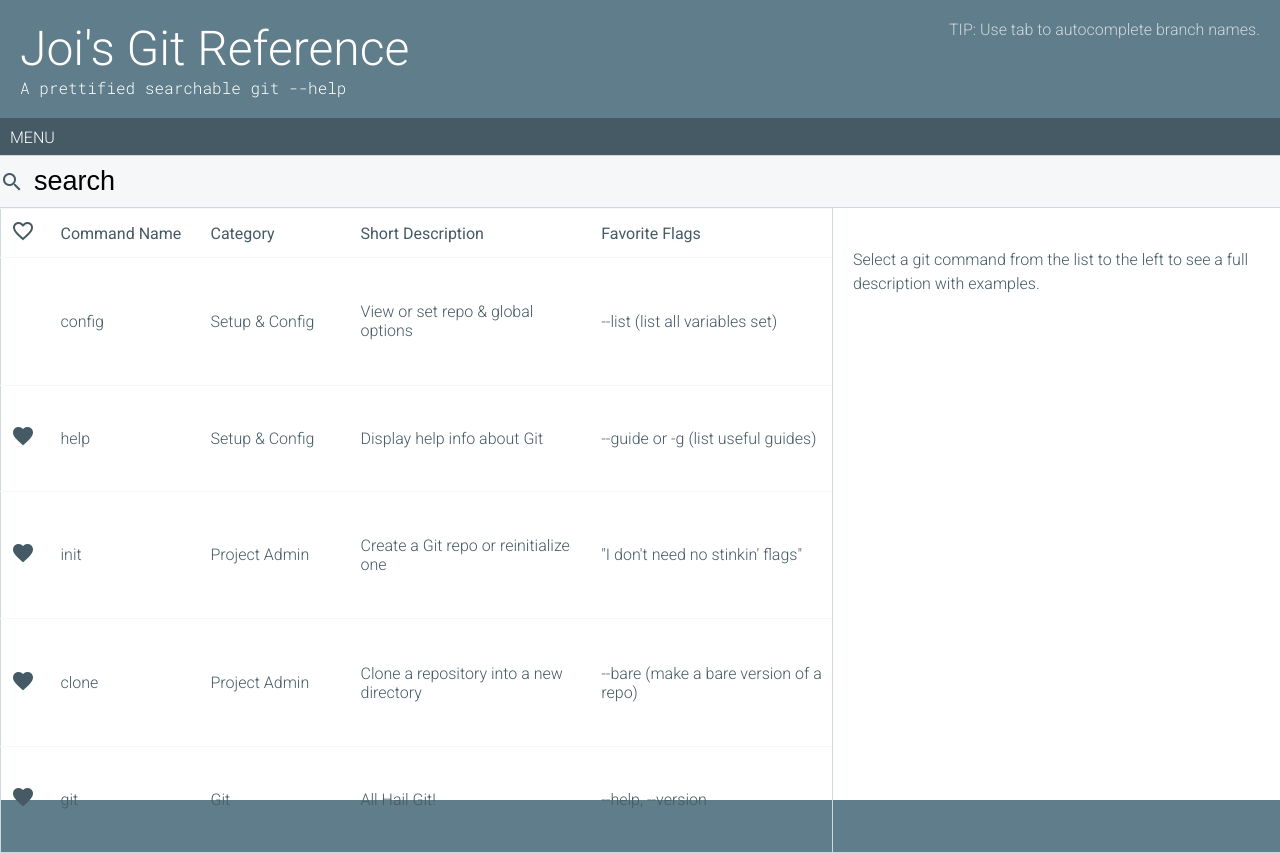
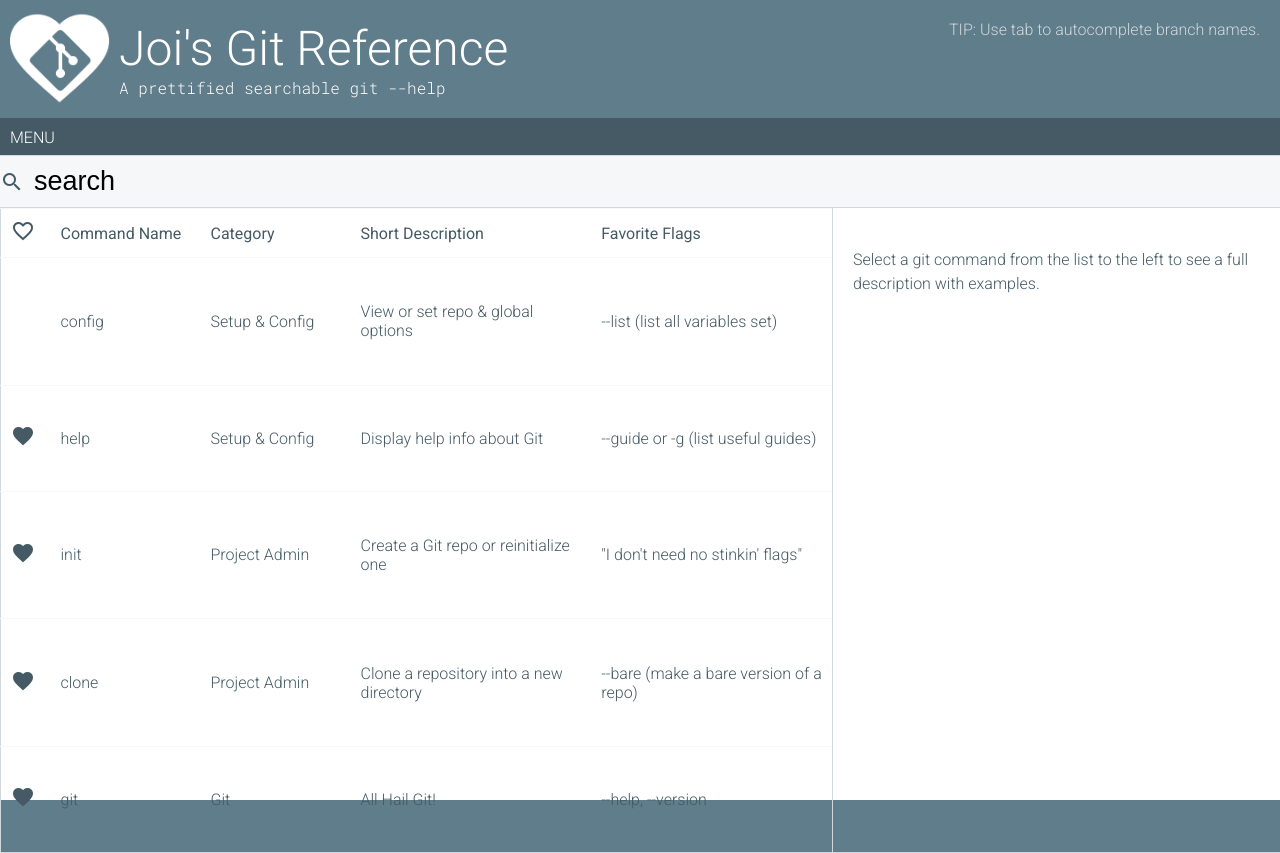
Before and after one commit to theJoi/GitReference, a plain HTML site: page index.html in a window 1280 px wide. Drawn offline with nearby package versions, Linux system fonts and the light colour scheme; some packages are replaced by stand-ins of ours.

Commit message:
Added logo.

```diff
--- a/assets/style.less
+++ b/assets/style.less
@@ -135,6 +135,12 @@ input:active {
 }
 
 /* HEADER ELEMENTS */
+.header-image {
+        height: 115px;
+    float: left;
+    margin-top: -20px;
+    margin-left: -20px;
+}
 .header-tip {
     position: absolute;
     top: 20px;
--- a/index.html
+++ b/index.html
@@ -21,7 +21,9 @@
 
 <body ng-app='gitref' ng-controller="GitRefController">
 
-    <div id="HEADER"><span class="title">Joi's Git Reference</span>
+    <div id="HEADER">
+       <img src="assets/iheartgit.png" class="header-image">
+       <span class="title">Joi's Git Reference</span>
         <br><code>A prettified searchable git --help</code>
         <span class="header-tip">TIP: {{randomTip}}</span></div>
     <div id="MENU">MENU</div>
--- a/index.js
+++ b/index.js
@@ -22,8 +22,10 @@ app.controller("GitRefController", function ($scope, $http, $sce, $interval) {
         $scope.pickedCommand.title = command;
         $scope.pickedCommand.long = $sce.trustAsHtml($scope.commands[command].long);
         $scope.pickedCommand.examples = $scope.commands[command].examples;
+        if($scope.pickedCommand.examples){
         for (var i = 0; i < $scope.pickedCommand.examples.length; i++) {
             $scope.pickedCommand.examples[i].desc = $sce.trustAsHtml($scope.pickedCommand.examples[i].desc);
+        }
         }
 
         $scope.pickedCommand.reference = "See reference for more info about this command: ";
```
Also changed, not shown: assets/iheartgit.png (added), assets/style.css.
